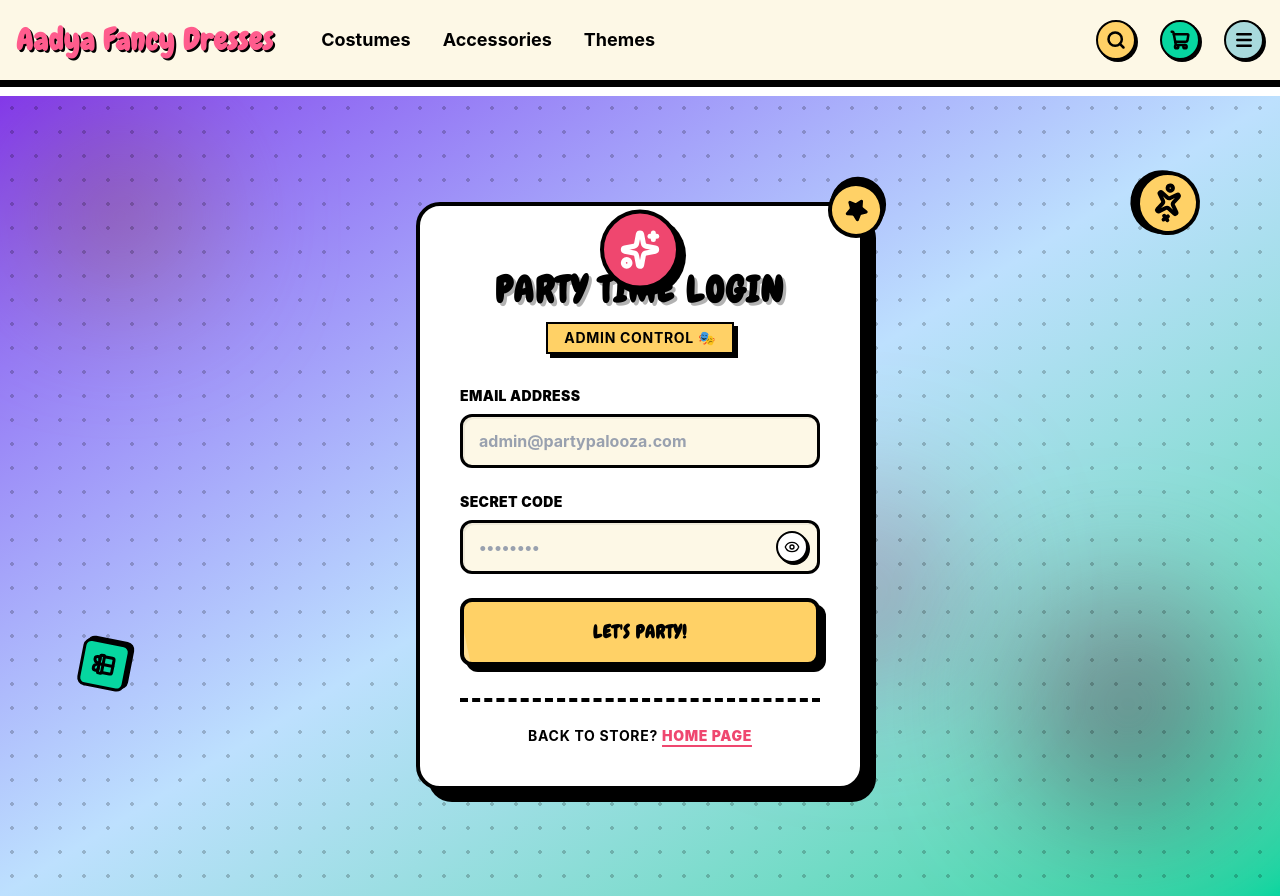
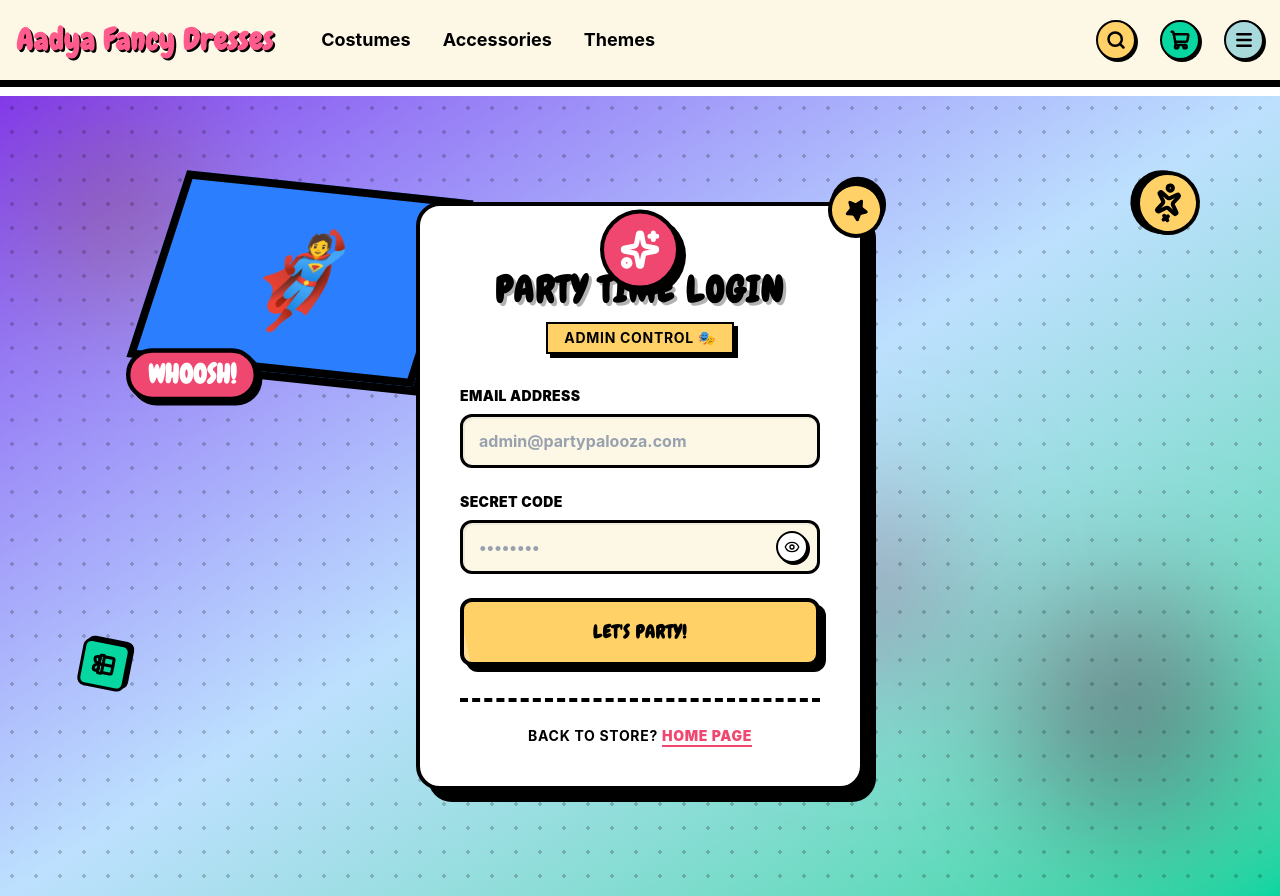
Before and after one commit to shivam121214/costume-rental-system, a React (Vite) app in the folder frontend/: page /admin/login in a window 1280 px wide. Built offline with nearby package versions, Linux system fonts and the light colour scheme; a web font is replaced by a local one.

Commit message:
login updated2

```diff
--- a/frontend/src/pages/admin/Login.jsx
+++ b/frontend/src/pages/admin/Login.jsx
@@ -85,7 +85,7 @@ function Login() {
         transition={{ duration: 5, repeat: Infinity, ease: "easeInOut" }}
       >
         {/* The web line extending up to the pivot point */}
-        <div className="absolute left-1/2 bottom-[100%] w-1 h-[120vh] -translate-x-1/2 bg-white border-x border-gray-300 shadow-[2px_0px_0px_0px_rgba(0,0,0,0.5)]" />
+        <div className="absolute left-1/2 bottom-full w-1 h-[120vh] -translate-x-1/2 bg-white border-x border-gray-300 shadow-[2px_0px_0px_0px_rgba(0,0,0,0.5)]" />
 
         {/* The Spider-Man character inside a comic panel mask */}
         <div className="relative w-40 h-40 md:w-56 md:h-56 -ml-20 md:-ml-28 -mt-20 md:-mt-28 rounded-full border-8 border-black shadow-[8px_8px_0_0_rgba(0,0,0,1)] overflow-hidden bg-red-500 flex items-center justify-center">
@@ -100,6 +100,33 @@ function Login() {
           transition={{ duration: 0.5, repeat: Infinity, repeatDelay: 2.5 }}
         >
           THWIP!
+        </motion.div>
+      </motion.div>
+
+      {/* Flying Superman Animation */}
+      <motion.div
+        className="absolute top-[20%] pointer-events-none z-0"
+        initial={{ left: "-40%" }}
+        animate={{
+          left: ["-40%", "140%"],
+          y: [0, -80, 50, -30, 0]
+        }}
+        transition={{
+          left: { duration: 12, repeat: Infinity, ease: "linear", delay: 2 },
+          y: { duration: 12, repeat: Infinity, ease: "easeInOut", delay: 2 }
+        }}
+      >
+        <div className="relative w-48 h-32 md:w-72 md:h-48 border-8 border-black shadow-[8px_8px_0_0_rgba(0,0,0,1)] overflow-hidden bg-blue-500 transform -skew-x-12 rotate-6 flex items-center justify-center">
+          <div className="text-6xl md:text-8xl">🦸</div>
+        </div>
+        {/* Action text */}
+        <motion.div
+          className="absolute -bottom-6 -left-6 bg-[#ef476f] text-white border-4 border-black px-4 py-1 font-black text-xl md:text-2xl rounded-full shadow-[4px_4px_0_0_rgba(0,0,0,1)]"
+          style={{ fontFamily: "'Chewy', cursive" }}
+          animate={{ scale: [1, 1.1, 1] }}
+          transition={{ duration: 1, repeat: Infinity }}
+        >
+          WHOOSH!
         </motion.div>
       </motion.div>
 
```
